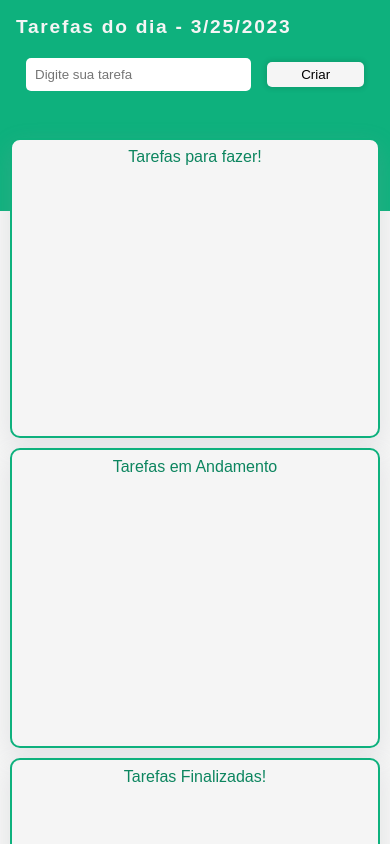
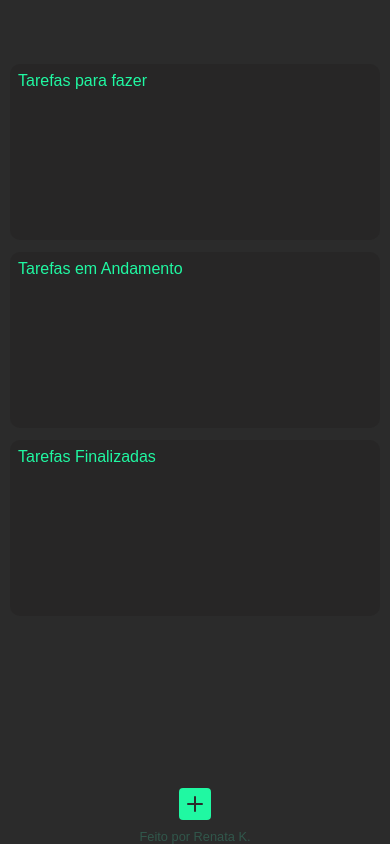
Before and after one commit to renatarko/minhas_tarefas_app, a React (Vite) app: page / in a window 390 px wide. Shown: the top 844 px of the page. Built offline with nearby package versions, Linux system fonts and the light colour scheme; a web font is replaced by a local one.

Commit message:
refector code

```diff
--- a/src/App.jsx
+++ b/src/App.jsx
@@ -1,22 +1,20 @@
-import React from 'react'
-import "./style.css"
+import React from "react";
+import "./style.css";
 
-import { Header } from "./Componentes/header/header"
-import { Cards } from "./Componentes/cards/cards"
-
+import { Header } from "./Componentes/header/header";
+import { Cards } from "./Componentes/cards/cards";
 
 export const App = () => {
-
   return (
     <div className="App">
-      <div className="main">
-
+      <main className="main">
+        <p className="me">Feito por Renata K.</p>
         <Header />
 
         <section className="container-box">
           <Cards />
         </section>
-      </div>
+      </main>
     </div>
-  )
-}
+  );
+};
--- a/src/Componentes/cards/cards.jsx
+++ b/src/Componentes/cards/cards.jsx
@@ -1,7 +1,8 @@
 import React, { useState, useContext } from "react";
 import { FaChevronRight } from "react-icons/fa";
-import { AiOutlineClose } from "react-icons/ai";
+import { HiChevronDown, HiX } from "react-icons/hi";
 import { TaskContext } from "../../context/TaskProvider";
+import { Time } from "../header/time";
 import "./style.css";
 
 const storeRemoveTodo = (todo) => {
@@ -84,11 +85,17 @@ export const Cards = () => {
     localStorage.setItem("done", JSON.stringify(filtedDone));
   };
 
+  function showBoxWork() {
+    const boxWork = document.querySelector(".box-work");
+    boxWork.classList.toggle("showBox");
+  }
+
   return (
     <>
       <div className="box-work">
-        <div className="box-title">
-          <p className="p-title">Tarefas para fazer!</p>
+        <div className="p-title">
+          <p>Tarefas para fazer</p>
+        </div>
         <div className="result">
           {todo.map((task, index) => (
             <div className="result-work" key={index}>
@@ -98,7 +105,7 @@ export const Cards = () => {
                   className="icon-arrow"
                   onClick={() => moveToDoing(task)}
                 />
-                  <AiOutlineClose
+                <HiX
                   className="icon-close"
                   onClick={() => deleteTaskToDo(task)}
                 />
@@ -107,10 +114,12 @@ export const Cards = () => {
           ))}
         </div>
       </div>
+
+      <div className="box-work">
+        <div className="p-title">
+          <p>Tarefas em Andamento</p>
         </div>
 
-      <div className="box-work">
-        <div className="p-title">Tarefas em Andamento</div>
         <div className="result">
           {doing.map((task, index) => (
             <div className="result-work" key={index}>
@@ -120,7 +129,7 @@ export const Cards = () => {
                   className="icon-arrow"
                   onClick={() => moveToDone(task)}
                 />
-                <AiOutlineClose
+                <HiX
                   className="icon-close"
                   onClick={() => deleteTaskDoing(task)}
                 />
@@ -130,13 +139,15 @@ export const Cards = () => {
         </div>
       </div>
       <div className="box-work">
-        <p className="p-title">Tarefas Finalizadas!</p>
+        <div className="p-title">
+          <p>Tarefas Finalizadas</p>
+        </div>
         <div className="result">
           {done.map((task, index) => (
             <div className="result-work" key={index}>
               <span>{task}</span>
               <div className="container-icons">
-                <AiOutlineClose
+                <HiX
                   className="icon-close"
                   onClick={() => deleteTaskDone(task)}
                 />
--- a/src/Componentes/cards/style.css
+++ b/src/Componentes/cards/style.css
@@ -14,7 +14,7 @@
 }
 
 .box-work::-webkit-scrollbar-thumb {
-  background: #b5f0dd;
+  background: #363636;
   border-radius: 10px;
 }
 
@@ -33,7 +33,7 @@
   width: 100%;
   height: auto;
   padding: 5px;
-  margin-top: 10px;
+  margin-top: 1.5rem;
   display: grid;
   gap: 10px;
 }
@@ -84,62 +84,91 @@ span {
   transform: perspective(5px) scale(1.3);
 }
 
+.icon-plus {
+  display: none;
+}
 @media (max-width: 655px) {
   .header-title {
-    height: 25%;
+    position: fixed;
+    bottom: 0;
+    z-index: 100;
+    height: 0rem;
+    transition: 0.4s;
+    background: none;
   }
+  .icon-plus {
+    display: block;
+    position: absolute;
+    top: -1.5rem;
+    left: 0;
+    right: 0;
+    margin: 0 auto;
+    font-size: 2rem;
+    color: #20f8a2;
+    cursor: pointer;
+    transition: 0.3s;
+  }
+
+  .icon-plus:hover {
+    transform: translateY(-5px);
+  }
+
+  .header-title.show {
+    height: 7rem;
+    background-color: #0c855f;
+  }
+
+  .header-title.header-title.show .header-input {
+    height: 100%;
+    display: flex;
+    justify-content: center;
+    align-items: center;
+    opacity: 1;
+  }
+
+  .header-input {
+    opacity: 0;
+  }
+
+  .title {
+    position: absolute;
+    bottom: 38rem;
+    color: #0c855f;
+    /* background-color: #b5f0dd; */
+    padding: 0.5rem;
+    font-size: 0.9rem;
+    display: none;
+  }
+
   .container-box {
-    grid-template-columns: 1fr;
-    padding: 10px;
-    height: 100vh;
-    gap: 10px;
+    flex-direction: column;
+    top: 4rem;
   }
 
   .box-work {
-    height: 300px;
+    height: 11rem;
+    background-color: #272626;
+    border: none;
+    box-shadow: none;
   }
+
   .p-title {
+    display: flex;
+    justify-content: space-between;
+    align-items: center;
     font-size: 1rem;
+    color: #20f8a2;
+  }
+
+  span {
+    color: #181717;
+  }
+
+  .icon-arrow {
+    color: #181717;
+  }
+
+  .icon-close {
+    color: rgb(201 16 16);
   }
 }
-
-@media (max-width: 570px) {
-  .header-title {
-    gap: 10px;
-  }
-  .title {
-    text-align: center;
-    margin-bottom: 10px;
-    font-size: 1.5rem;
-  }
-  .button-add {
-    width: 30%;
-    align-self: center;
-    padding: 5px;
-  }
-  .input-add {
-    width: 50%;
-    padding: 8px;
-  }
-  .result-work {
-    font-size: 0.9rem;
-  }
-}
-
-@media (max-width: 395px) {
-  .header-title {
-    gap: 0;
-  }
-  .title {
-    font-size: 1.2rem;
-  }
-  .header-input {
-    padding: 10px;
-  }
-  .button-add {
-    width: 30%;
-  }
-  .input-add {
-    width: 70%;
-  }
-}
--- a/src/Componentes/header/header.jsx
+++ b/src/Componentes/header/header.jsx
@@ -1,6 +1,7 @@
 import React from "react";
 import { TaskContext } from "../../context/TaskProvider";
 import { Time } from "./time";
+import { BsPlusSquareFill } from "react-icons/bs";
 import "./style.css";
 
 export const Header = () => {
@@ -12,6 +13,11 @@ export const Header = () => {
     createTask(task);
     setTask("");
   };
+
+  function showHeaderOnRespo() {
+    const header = document.querySelector(".header-title");
+    header.classList.toggle("show");
+  }
 
   return (
     <>
@@ -31,6 +37,7 @@ export const Header = () => {
             Criar
           </button>
         </div>
+        <BsPlusSquareFill className="icon-plus" onClick={showHeaderOnRespo} />
       </div>
     </>
   );
--- a/src/Componentes/header/style_time.css
+++ b/src/Componentes/header/style_time.css
@@ -2,3 +2,10 @@
   color: #f5f5f5;
   /* margin: 20px; */
 }
+
+@media (max-width: 675px) {
+  .time {
+    color: #131313;
+    font-size: 0.5rem;
+  }
+}
--- a/src/Componentes/header/time.jsx
+++ b/src/Componentes/header/time.jsx
@@ -7,7 +7,7 @@ export function Time() {
 
   return (
     <>
-      <span className="time"> {formattedString}</span>
+      <span className="time"> criado: {formattedString}</span>
     </>
   );
 }
--- a/src/style.css
+++ b/src/style.css
@@ -6,19 +6,28 @@
 
 body {
   font-family: "Mochiy Pop One", sans-serif;
+  background-color: #2b2b2b;
 }
 
 .main {
-  width: 100vw;
-  height: 100vh;
-  background-color: #f5f5f5;
+  width: 100%;
+  /* height: 100%; */
+  /* height: 100vh; */
+}
+
+.me {
+  width: 100%;
+  color: #31574b;
+  font-size: 0.8rem;
+  text-align: center;
+  position: absolute;
+  bottom: 0;
 }
 
 .container-box {
   width: 100%;
   height: 70%;
-  display: grid;
-  grid-template-columns: 1fr 1fr 1fr;
+  display: flex;
   align-items: center;
   justify-items: center;
   gap: 12px;
```
Lines whose indentation alone changed are shown as unchanged.
